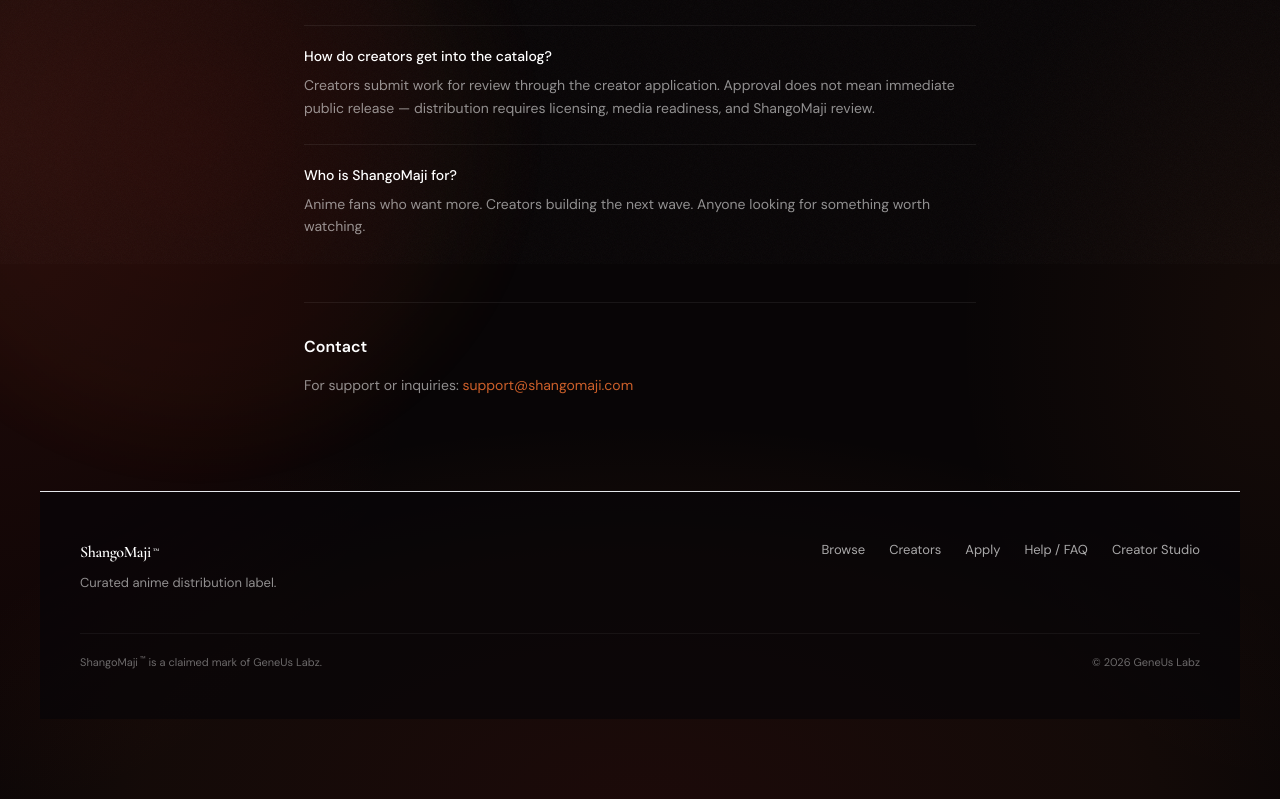
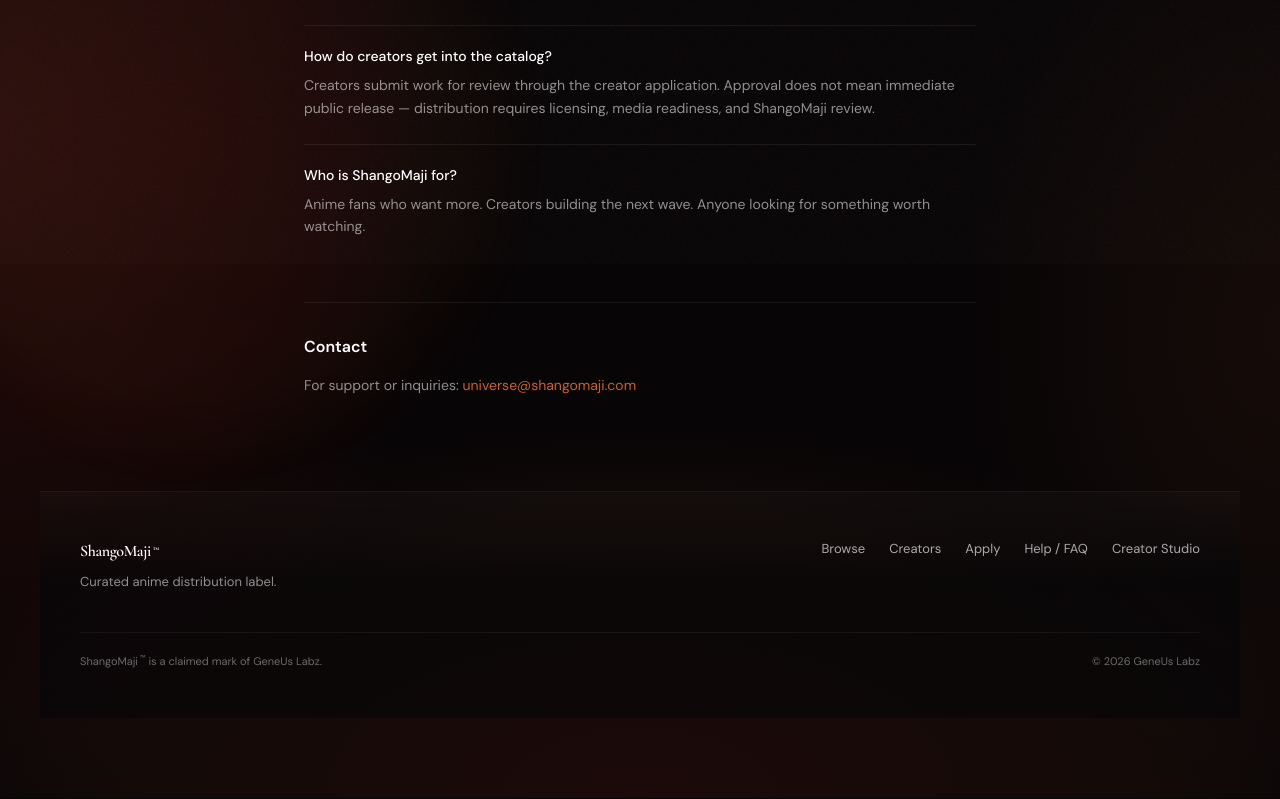
Before and after one commit to G-Labz/shangomaji-clean, a Next.js app: page /help in a window 1280 px wide. Shown: the part 536-1335 px from the top of the page. Built offline with nearby package versions, Linux system fonts and the light colour scheme.

Commit message:
Fix footer behavior and help contact email

```diff
--- a/src/app/creators/apply/page.tsx
+++ b/src/app/creators/apply/page.tsx
@@ -326,8 +326,8 @@ export default function ApplyPage() {
   }
 
   return (
-    <div className="min-h-screen pt-16 pb-20">
-      <div className="max-w-2xl mx-auto px-6 py-12">
+    <div className="min-h-screen pt-16 pb-20 flex flex-col">
+      <div className="max-w-2xl mx-auto px-6 py-12 flex-1 w-full">
         {/* Back */}
         <Link
           href="/creators"
--- a/src/app/creators/page.tsx
+++ b/src/app/creators/page.tsx
@@ -103,8 +103,9 @@ export default function CreatorsPage() {
   }, []);
 
   return (
-    <div className="min-h-screen">
+    <div className="min-h-screen flex flex-col">
       <PageTitle title="Creators" />
+      <div className="flex-1">
       {/* ── HERO ── */}
       <section className="relative min-h-screen flex items-center overflow-hidden pt-16">
         {/* Ambient background */}
@@ -552,6 +553,7 @@ export default function CreatorsPage() {
           </motion.div>
         </div>
       </section>
+      </div>
       <SiteFooter />
     </div>
   );
--- a/src/app/help/page.tsx
+++ b/src/app/help/page.tsx
@@ -8,8 +8,8 @@ export default function HelpPage() {
     { q: "Who is ShangoMaji for?", a: "Anime fans who want more. Creators building the next wave. Anyone looking for something worth watching." },
   ];
   return (
-    <div className="min-h-screen pt-28 pb-20 px-6 md:px-10">
-      <div className="max-w-2xl mx-auto">
+    <div className="min-h-screen pt-28 pb-20 px-6 md:px-10 flex flex-col">
+      <div className="max-w-2xl mx-auto flex-1 w-full">
         <p className="text-xs uppercase tracking-[0.25em] mb-4" style={{ color: "rgba(240,112,48,0.7)" }}>Support</p>
         <h1 className="text-display font-bold text-4xl md:text-5xl text-white mb-4 tracking-tight">Help / FAQ</h1>
         <p className="text-sm mb-12" style={{ color: "rgba(255,255,255,0.6)" }}>Answers for creators, members, and visitors using ShangoMaji.</p>
@@ -28,10 +28,10 @@ export default function HelpPage() {
           <h2 className="text-white font-semibold text-base mb-4">Contact</h2>
           <p className="text-sm" style={{ color: "rgba(255,255,255,0.55)" }}>
             For support or inquiries:{" "}
-            <a href="mailto:support@shangomaji.com"
+            <a href="mailto:universe@shangomaji.com"
               className="hover:text-white transition-colors"
               style={{ color: "rgba(240,112,48,0.85)" }}>
-              support@shangomaji.com
+              universe@shangomaji.com
             </a>
           </p>
         </div>
--- a/src/components/nav/SiteFooter.tsx
+++ b/src/components/nav/SiteFooter.tsx
@@ -14,8 +14,12 @@ const FOOTER_LINKS: { label: string; href: string }[] = [
 export function SiteFooter() {
   return (
     <footer
-      className="border-t border-white/8 mt-24"
-      style={{ background: "rgba(7,6,8,0.65)" }}
+      className="mt-24"
+      style={{
+        background:
+          "linear-gradient(to bottom, rgba(255,255,255,0.025), rgba(7,6,8,0.65) 40%)",
+        boxShadow: "inset 0 1px 0 rgba(255,255,255,0.04)",
+      }}
     >
       <div className="max-w-[1600px] mx-auto px-6 md:px-10 py-12">
         <div className="flex flex-col md:flex-row md:items-start md:justify-between gap-10">
```
